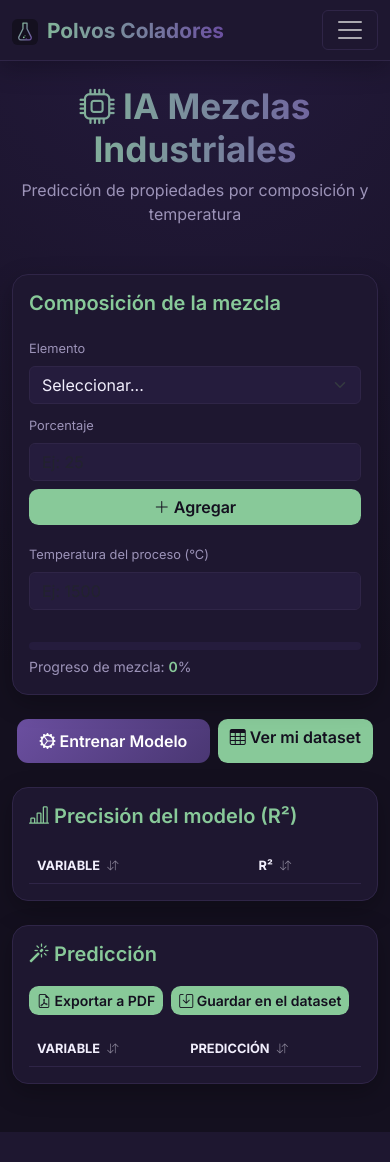
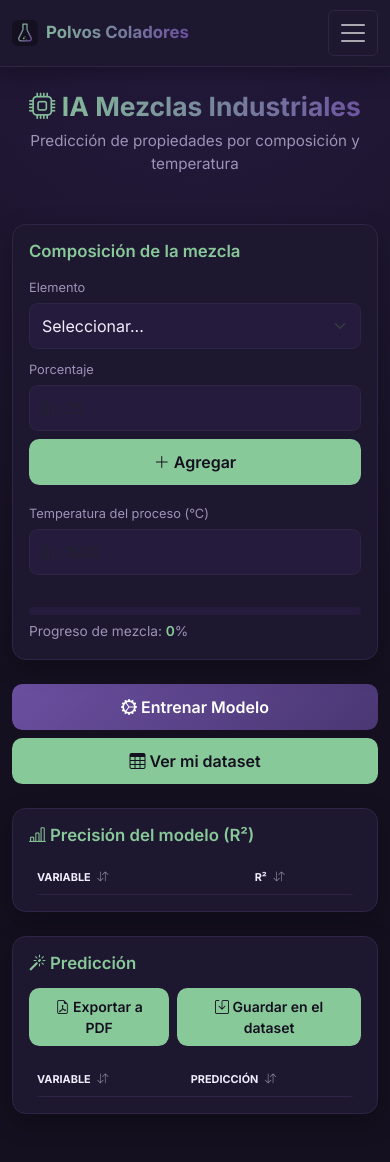
Before and after one commit to yapher/materiales, a Flask app: page /mezclas in a window 390 px wide. Before the commit the page ends 1132 px from the top, so only its background shows below. Run offline with Flask 3, Linux system fonts and the light colour scheme; the visitor is signed in with stand-in values (Sample User, id 1); data that the repository does not hold is empty.

Commit message:
Agrega estilos responsive para mobile

```diff
--- /dev/null
+++ b/static/css/mobile.css
@@ -0,0 +1,425 @@
+/* ==========================================================
+   mobile.css
+   Ajustes responsive/mobile para todas las vistas.
+   Se carga después de mezclas.css para pisar estilos solo
+   en pantallas chicas o táctiles.
+   No modifica la lógica de la aplicación.
+   ========================================================== */
+
+:root {
+  color-scheme: dark;
+}
+
+html {
+  -webkit-text-size-adjust: 100%;
+}
+
+body {
+  overflow-x: hidden;
+}
+
+img,
+svg {
+  max-width: 100%;
+  height: auto;
+}
+
+/* Mejora táctil general */
+button,
+.btn,
+.form-control,
+.form-select {
+  touch-action: manipulation;
+}
+
+/* Tablas: scroll táctil más suave */
+.table-responsive {
+  -webkit-overflow-scrolling: touch;
+  overscroll-behavior: contain;
+}
+
+/* Toasts y modales deben quedar por encima */
+.toast-container {
+  z-index: 1080;
+}
+
+.modal-content {
+  background: var(--panel);
+}
+
+/* Badge de entrenamiento en navbar */
+.badge-entrenando {
+  margin: .35rem 0;
+}
+
+/* ==========================================================
+   TABLETS / NAVBAR COLLAPSE
+   ========================================================== */
+
+@media (max-width: 991.98px) {
+
+  .navbar .container {
+    padding-left: .75rem;
+    padding-right: .75rem;
+  }
+
+  .navbar-brand {
+    font-size: 1.05rem !important;
+    white-space: normal;
+  }
+
+  .navbar-collapse {
+    max-height: calc(100vh - 72px);
+    overflow-y: auto;
+  }
+
+  .navbar-nav {
+    gap: .2rem;
+    padding-bottom: .5rem;
+  }
+
+  .navbar .nav-link {
+    padding: .7rem .75rem !important;
+  }
+
+  .navbar-toggler {
+    padding: .45rem .55rem;
+    min-width: 44px;
+    min-height: 44px;
+  }
+
+  .navbar .nav-link.text-muted {
+    white-space: normal;
+  }
+}
+
+/* ==========================================================
+   MOBILE
+   ========================================================== */
+
+@media (max-width: 767.98px) {
+
+  body {
+    font-size: .98rem;
+  }
+
+  .container {
+    padding-left: max(.75rem, env(safe-area-inset-left));
+    padding-right: max(.75rem, env(safe-area-inset-right));
+  }
+
+  .card.panel {
+    border-radius: .85rem;
+  }
+
+  .card-body {
+    padding: 1rem;
+  }
+
+  .titulo-app {
+    font-size: 1.65rem;
+    line-height: 1.2;
+  }
+
+  .subtitulo {
+    font-size: .95rem;
+  }
+
+  .panel-titulo {
+    margin-bottom: .9rem;
+    font-size: 1.05rem;
+  }
+
+  h4.panel-titulo {
+    font-size: 1.25rem;
+  }
+
+  /* ----------------------------------------------------------
+     Formularios
+     ---------------------------------------------------------- */
+
+  .form-label,
+  label {
+    margin-bottom: .35rem;
+  }
+
+  .form-control,
+  .form-select {
+    min-height: 46px;
+    border-radius: .55rem;
+    font-size: 16px; /* Evita zoom automático en iOS */
+  }
+
+  .form-control-sm {
+    min-height: 40px;
+  }
+
+  /* ----------------------------------------------------------
+     Botones
+     ---------------------------------------------------------- */
+
+  .btn {
+    border-radius: .65rem;
+  }
+
+  .btn-accion,
+  .btn-agregar {
+    padding: .7rem 1rem;
+  }
+
+  .btn-sm {
+    padding: .5rem .75rem;
+  }
+
+  /* Botones principales en barras de acción ocupan todo el ancho.
+     Ejemplo: Entrenar Modelo, Predecir, Ver mi dataset, Actualizar. */
+  .d-flex.flex-wrap.gap-2 > .btn,
+  .d-flex.flex-wrap.gap-2 > a.btn,
+  .d-flex.flex-wrap.gap-2 > button.btn {
+    flex: 1 1 100%;
+    width: 100%;
+  }
+
+  /* Los iconos pequeños de tabla NO deben ocupar ancho completo */
+  .d-flex.gap-1 > .btn-fila-accion,
+  .d-flex.gap-1 > a.btn-fila-accion,
+  .d-flex.gap-1 > button.btn-fila-accion {
+    flex: 0 0 auto;
+    width: 40px;
+    height: 40px;
+  }
+
+  .btn-close {
+    min-width: 32px;
+    min-height: 32px;
+  }
+
+  /* ----------------------------------------------------------
+     Tablas
+     ---------------------------------------------------------- */
+
+  .table-responsive {
+    border-radius: .75rem;
+  }
+
+  .tabla-moderna {
+    font-size: .84rem;
+    margin-bottom: 0;
+  }
+
+  .tabla-moderna thead {
+    font-size: .68rem;
+  }
+
+  .tabla-moderna th,
+  .tabla-moderna td {
+    padding: .55rem .5rem;
+    vertical-align: middle;
+  }
+
+  .tabla-moderna td .form-control-sm {
+    min-width: 82px;
+  }
+
+  .tabla-fija-header thead th {
+    position: sticky;
+    top: 0;
+    z-index: 3;
+  }
+
+  /* Las tablas de dataset usan inline style max-height:70vh.
+     En mobile la bajamos un poco para mejorar la visualización. */
+  .table-responsive[style*="max-height:70vh"] {
+    max-height: 62vh !important;
+  }
+
+  #tablaDataset input.form-control-sm,
+  #tablaMiDataset input.form-control-sm {
+    min-width: 82px;
+  }
+
+  /* Permitir que las celdas de acciones no fuerzan overflow raro */
+  .text-nowrap {
+    white-space: normal !important;
+  }
+
+  /* ----------------------------------------------------------
+     Mezcla / tags / progreso
+     ---------------------------------------------------------- */
+
+  .mix-tag {
+    padding: .45rem .6rem;
+    font-size: .9rem;
+  }
+
+  .elemento-chip {
+    width: 30px;
+    height: 30px;
+    font-size: .78rem;
+  }
+
+  .progreso-entrenamiento {
+    height: 32px;
+  }
+
+  .progreso-entrenamiento-bar {
+    font-size: .72rem;
+  }
+
+  .pred-valor {
+    font-size: .95rem;
+  }
+
+  /* ----------------------------------------------------------
+     Toasts
+     ---------------------------------------------------------- */
+
+  .toast-container {
+    left: .75rem !important;
+    right: .75rem !important;
+    bottom: calc(.75rem + env(safe-area-inset-bottom)) !important;
+    width: auto !important;
+  }
+
+  .toast {
+    width: 100%;
+    max-width: 100%;
+  }
+
+  /* ----------------------------------------------------------
+     Modales
+     ---------------------------------------------------------- */
+
+  .modal-dialog {
+    margin: .5rem;
+  }
+
+  .modal-content {
+    max-height: calc(100vh - 1rem);
+    max-height: calc(100dvh - 1rem);
+    overflow-y: auto;
+  }
+
+  .modal-body {
+    padding: 1rem;
+  }
+
+  .modal-footer {
+    flex-wrap: wrap;
+  }
+
+  .modal-footer .btn {
+    flex: 1 1 100%;
+  }
+
+  /* ----------------------------------------------------------
+     Ayuda / documentos
+     ---------------------------------------------------------- */
+
+  .seccion-doc .card-body {
+    padding: 1rem;
+  }
+
+  .seccion-doc pre {
+    font-size: .75rem;
+    padding: .75rem !important;
+  }
+
+  .figura-doc {
+    padding: .6rem;
+  }
+
+  .figura-doc img {
+    width: 100%;
+  }
+
+  .bloque-referencias {
+    font-size: .84rem;
+  }
+
+  /* ----------------------------------------------------------
+     Inicio / desarrolladora
+     ---------------------------------------------------------- */
+
+  .card .row.align-items-center .col-md-3 {
+    display: flex;
+    justify-content: center;
+    margin-bottom: 1rem;
+  }
+
+  .card .row.align-items-center .col-md-9 {
+    text-align: center !important;
+  }
+
+  .card .row.align-items-center .col-md-9 .d-flex {
+    justify-content: center;
+  }
+
+  .avatar-desarrolladora {
+    width: 96px;
+    height: 96px;
+    font-size: 1.9rem;
+  }
+
+  /* ----------------------------------------------------------
+     Badges / mensajes
+     ---------------------------------------------------------- */
+
+  .badge-admin {
+    display: inline-block;
+    margin-left: .25rem;
+  }
+
+  .mensaje-box {
+    padding: .7rem .8rem;
+    font-size: .9rem;
+  }
+
+  /* Evitar desbordes de textos largos */
+  .panel,
+  .card,
+  .table-responsive,
+  .modal-content,
+  .toast,
+  .mix-tag {
+    overflow-wrap: break-word;
+  }
+}
+
+/* ==========================================================
+   PANTALLAS MUY CHICAS
+   ========================================================== */
+
+@media (max-width: 359.98px) {
+
+  .titulo-app {
+    font-size: 1.45rem;
+  }
+
+  .card-body {
+    padding: .8rem;
+  }
+
+  .tabla-moderna {
+    font-size: .8rem;
+  }
+
+  .btn-fila-accion {
+    width: 36px;
+    height: 36px;
+  }
+}
+
+/* ==========================================================
+   DISPOSITIVOS TÁCTILES
+   ========================================================== */
+
+@media (pointer: coarse) {
+
+  .btn-fila-accion,
+  .navbar-toggler,
+  .btn-close {
+    min-width: 44px;
+    min-height: 44px;
+  }
+}
--- a/templates/base.html
+++ b/templates/base.html
@@ -2,33 +2,46 @@
 <html lang="es">
 <head>
     <meta charset="UTF-8">
-    <meta name="viewport" content="width=device-width, initial-scale=1.0">
+    <meta name="viewport" content="width=device-width, initial-scale=1.0, viewport-fit=cover">
+    <meta name="theme-color" content="#14101f">
+
     <title>{% block title %}Polvos Coladores{% endblock %}</title>
+
     <link rel="icon" type="image/svg+xml" href="{{ url_for('static', filename='img/favicon.svg') }}">
+
     <link href="https://fonts.googleapis.com/css2?family=Inter:wght@400;500;600;700&display=swap" rel="stylesheet">
     <link href="https://cdn.jsdelivr.net/npm/bootstrap@5.3.3/dist/css/bootstrap.min.css" rel="stylesheet">
     <link rel="stylesheet" href="https://cdn.jsdelivr.net/npm/bootstrap-icons@1.11.3/font/bootstrap-icons.css">
+
     <link rel="stylesheet" href="{{ url_for('static', filename='css/mezclas.css') }}">
+    <link rel="stylesheet" href="{{ url_for('static', filename='css/mobile.css') }}">
+
     {% block extra_css %}{% endblock %}
 </head>
 <body>
 
 <nav class="navbar navbar-expand-lg panel mb-4 navbar-fijo">
     <div class="container">
+
         <a class="navbar-brand titulo-app" style="font-size:1.3rem" href="{{ url_for('home.index') }}">
             <img src="{{ url_for('static', filename='img/favicon.svg') }}" alt="" width="26" height="26" class="align-middle me-1">
             Polvos Coladores
         </a>
-        <button class="navbar-toggler" type="button" data-bs-toggle="collapse" data-bs-target="#navMenu" aria-controls="navMenu" aria-label="Abrir menú">
+
+        <button class="navbar-toggler" type="button" data-bs-toggle="collapse" data-bs-target="#navMenu"
+                aria-controls="navMenu" aria-label="Abrir menú">
             <span class="navbar-toggler-icon"></span>
         </button>
+
         <div class="collapse navbar-collapse" id="navMenu">
             <div class="navbar-nav ms-auto align-items-lg-center">
+
                 <a class="nav-link {{ 'active' if request.endpoint == 'home.index' else '' }}" href="{{ url_for('home.index') }}">
                     <i class="bi bi-house"></i> Inicio
                 </a>
 
                 {% if usuario_sesion %}
+
                     <span id="badgeEntrenando" class="badge-entrenando" style="display:none;">
                         <span class="spinner-border" role="status"></span> Entrenando…
                     </span>
@@ -51,20 +64,26 @@
                         <i class="bi bi-person-circle"></i> {{ usuario_sesion.username }}
                         {% if usuario_sesion.es_admin %}<span class="badge-admin">admin</span>{% endif %}
                     </span>
+
                     <a class="nav-link" href="{{ url_for('auth.logout') }}">
                         <i class="bi bi-box-arrow-right"></i> Salir
                     </a>
 
                 {% else %}
+
                     <a class="nav-link" href="{{ url_for('auth.login') }}">
                         <i class="bi bi-box-arrow-in-right"></i> Iniciar sesión
                     </a>
+
                     <a class="nav-link" href="{{ url_for('auth.registro') }}">
                         <i class="bi bi-person-plus"></i> Registrarse
                     </a>
+
                 {% endif %}
+
             </div>
         </div>
+
     </div>
 </nav>
 
@@ -76,26 +95,35 @@
 <div class="modal fade" id="modalConfirmar" tabindex="-1" aria-hidden="true">
     <div class="modal-dialog modal-dialog-centered">
         <div class="modal-content panel">
+
             <div class="modal-header" style="border-bottom:1px solid var(--panel-border);">
-                <h5 class="modal-title"><i class="bi bi-question-circle-fill icono-advertencia"></i> <span id="confirmarTitulo">Confirmar</span></h5>
+                <h5 class="modal-title">
+                    <i class="bi bi-question-circle-fill icono-advertencia"></i>
+                    <span id="confirmarTitulo">Confirmar</span>
+                </h5>
                 <button type="button" class="btn-close btn-close-white" data-bs-dismiss="modal" aria-label="Cerrar"></button>
             </div>
+
             <div class="modal-body">
                 <p id="confirmarMensaje" class="mb-0 text-muted"></p>
             </div>
+
             <div class="modal-footer" style="border-top:1px solid var(--panel-border);">
                 <button type="button" class="btn btn-agregar" data-bs-dismiss="modal">Cancelar</button>
                 <button type="button" class="btn btn-accion" id="confirmarBotonOk">Confirmar</button>
             </div>
+
         </div>
     </div>
 </div>
 
 <!-- Contenedor de notificaciones (toasts), visible en cualquier pagina -->
-<div class="toast-container position-fixed bottom-0 end-0 p-3" id="toastContainer" style="z-index:1080;"></div>
+<div class="toast-container position-fixed bottom-0 end-0 p-3" id="toastContainer"></div>
 
 <script src="https://cdn.jsdelivr.net/npm/bootstrap@5.3.3/dist/js/bootstrap.bundle.min.js"></script>
 <script src="{{ url_for('static', filename='js/mezclas.js') }}"></script>
+
 {% block extra_js %}{% endblock %}
+
 </body>
 </html>
```
Lines whose indentation alone changed are shown as unchanged.
